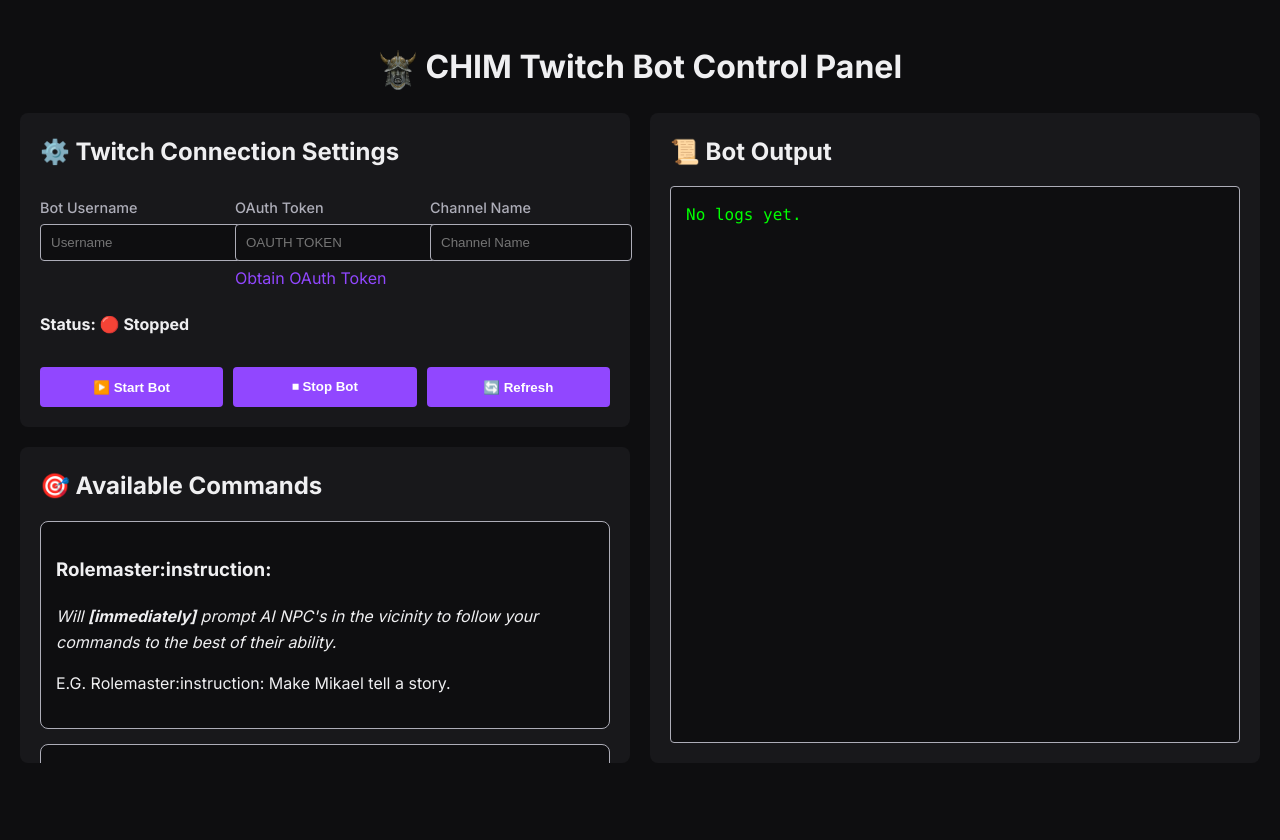
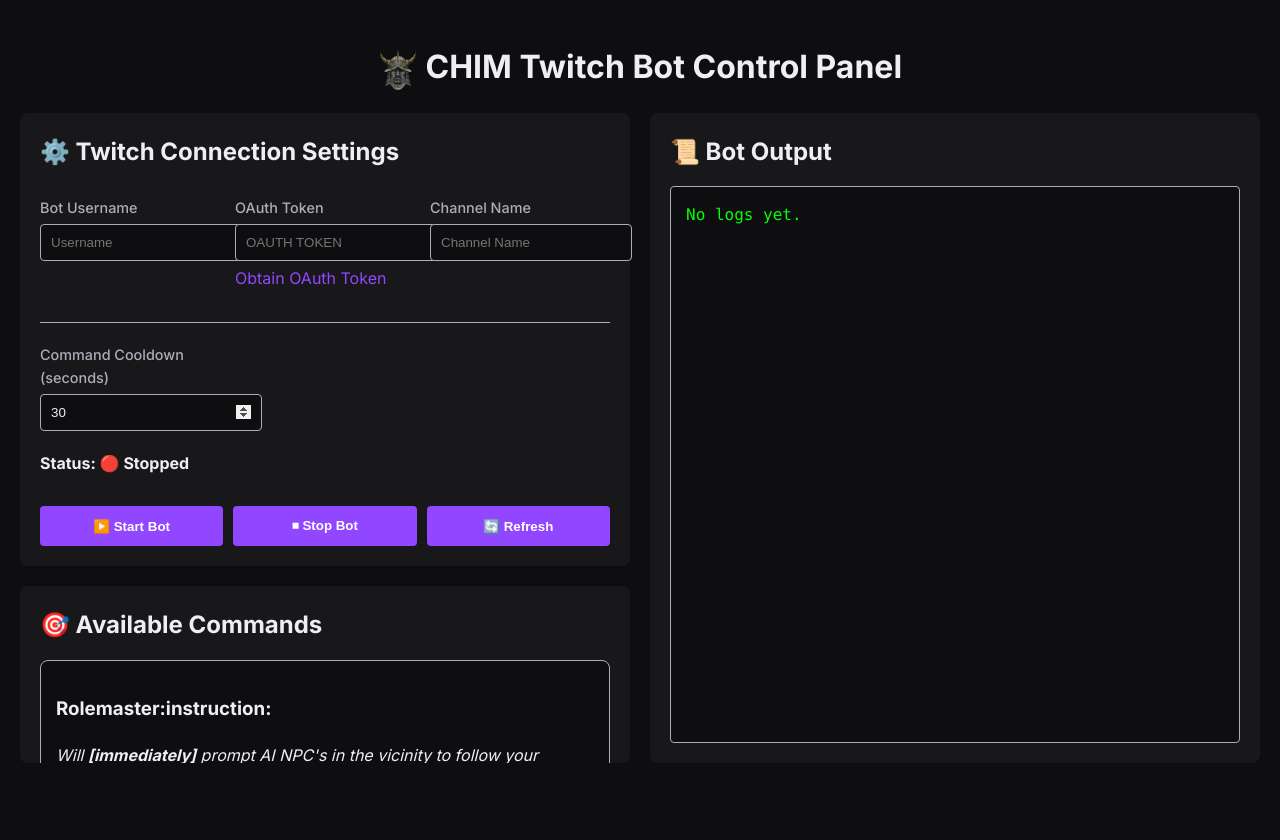
Before and after one commit to Dwemer-Dynamics/CHIM-Twitch-Bot, a PHP site: page / in a window 1280 px wide. Run offline with PHP 8.4, Linux system fonts and the light colour scheme.

Commit message:
Cooldown added

```diff
--- a/index.php
+++ b/index.php
@@ -22,6 +22,7 @@ if ($_SERVER['REQUEST_METHOD'] === 'POST') {
             "TBOT_USERNAME" => trim($_POST['tbot_username']),
             "TBOT_OAUTH" => trim($_POST['tbot_oauth']),
             "TBOT_CHANNEL" => trim($_POST['tbot_channel']),
+            "TBOT_COOLDOWN" => trim($_POST['tbot_cooldown']),
         ];
         file_put_contents($env_file, json_encode($env_vars));
     }
@@ -31,7 +32,7 @@ if ($_SERVER['REQUEST_METHOD'] === 'POST') {
             echo "⚠️ Bot is already running!";
         } else {
             // Set environment variables and start the bot
-            $env_command = "TBOT_USERNAME='{$env_vars["TBOT_USERNAME"]}' TBOT_OAUTH='{$env_vars["TBOT_OAUTH"]}' TBOT_CHANNEL='{$env_vars["TBOT_CHANNEL"]}'";
+            $env_command = "TBOT_USERNAME='{$env_vars["TBOT_USERNAME"]}' TBOT_OAUTH='{$env_vars["TBOT_OAUTH"]}' TBOT_CHANNEL='{$env_vars["TBOT_CHANNEL"]}' TBOT_COOLDOWN='{$env_vars["TBOT_COOLDOWN"]}'";
             $command = "$env_command php $bot_script > $log_file 2>&1 & echo $!";
             error_log($command);
             $pid = shell_exec($command);
@@ -110,6 +111,14 @@ $log_content = file_exists($log_file) ? array_slice(file($log_file), -25) : [];
                         <input type="text" id="channel" name="tbot_channel" placeholder="Channel Name" value="<?= htmlspecialchars($env_vars['TBOT_CHANNEL'] ?? '') ?>" required>
                     </div>
                 </div>
+
+                <div class="settings-group">
+                    <div class="input-container">
+                        <label for="cooldown">Command Cooldown (seconds)</label>
+                        <input type="number" id="cooldown" name="tbot_cooldown" placeholder="30" min="0" value="<?= htmlspecialchars($env_vars['TBOT_COOLDOWN'] ?? '30') ?>" required>
+                    </div>
+                </div>
+
                 <p class="status">Status: <?= $is_running ? "🟢 Running" : "🔴 Stopped" ?></p>
                 <div class="button-group">
                     <button type="submit" name="action" value="start">▶️ Start Bot</button>
--- a/main.css
+++ b/main.css
@@ -185,3 +185,29 @@ a:hover {
     object-fit: contain;
     vertical-align: middle;
 }
+
+.settings-group {
+    margin-top: 20px;
+    padding-top: 20px;
+    border-top: 1px solid var(--twitch-gray);
+}
+
+.settings-group .input-container {
+    max-width: 200px;
+}
+
+input[type="number"] {
+    width: 100%;
+    min-width: 0;
+    background-color: var(--twitch-dark);
+    border: 1px solid var(--twitch-gray);
+    color: var(--twitch-light);
+    padding: 10px;
+    border-radius: 4px;
+    transition: border-color 0.3s ease;
+}
+
+input[type="number"]::-webkit-inner-spin-button,
+input[type="number"]::-webkit-outer-spin-button {
+    opacity: 1;
+}
```
Also changed, not shown: service.php (+66 -13 lines).
